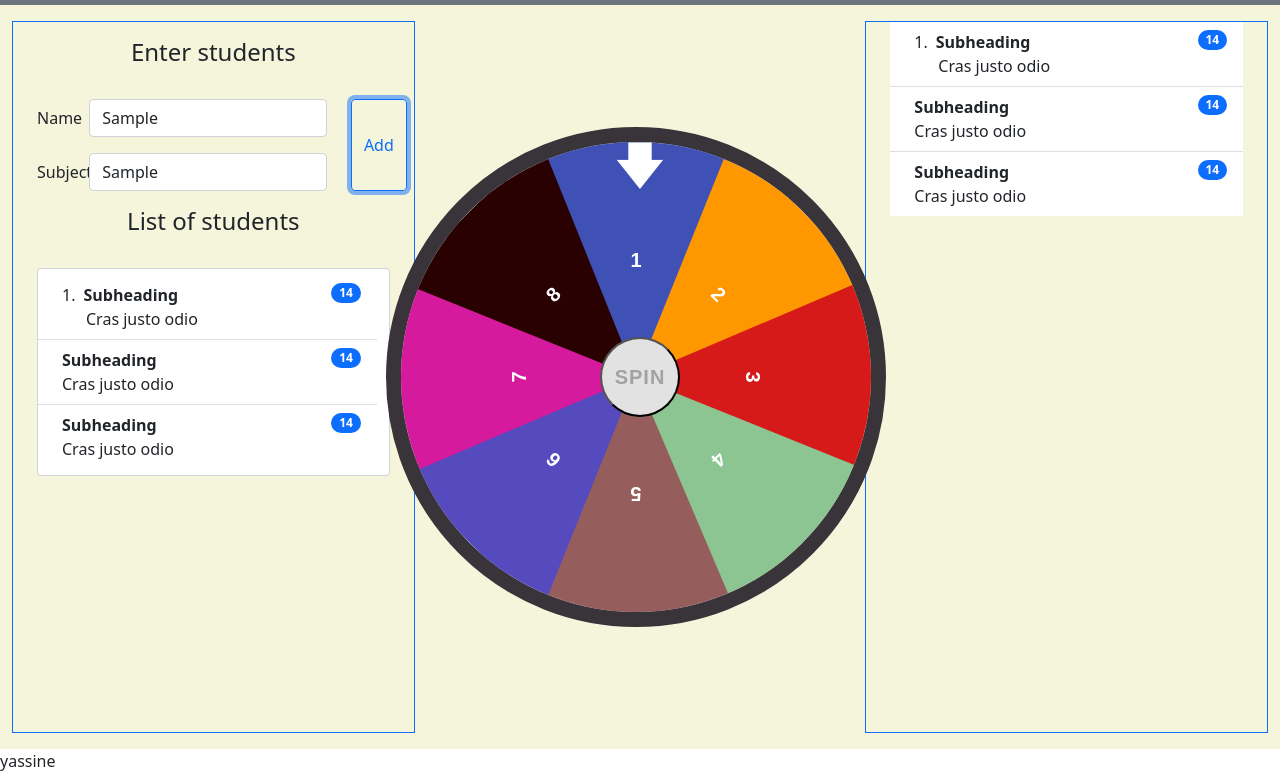
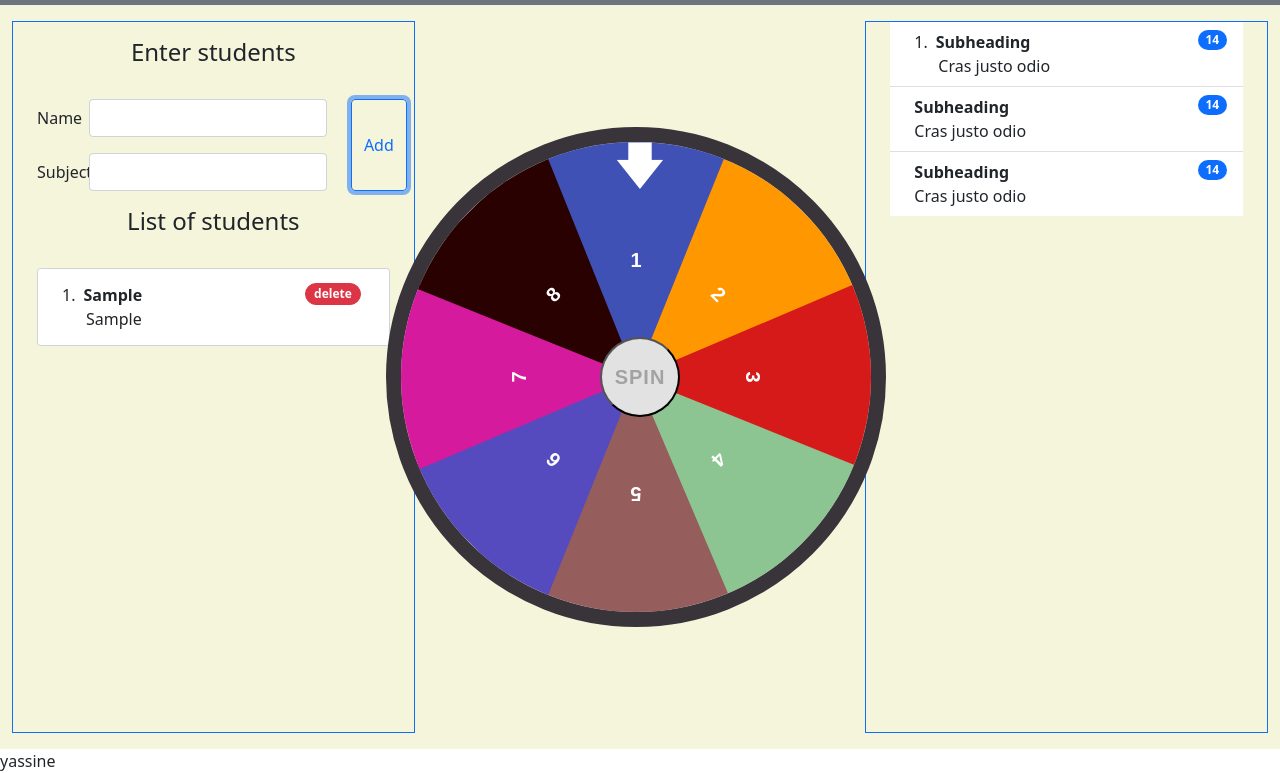
Before and after one commit to yassineelhoubi/brief_2.1_randomPicker, a website: page public/view/index.html in a window 1280 px wide. Both pictures are taken after typing "Sample", "Sample" into the empty fields and a click on the button "Add". Shown: the part 51-824 px from the top of the page. Drawn offline with nearby package versions, Linux system fonts and the light colour scheme.

Commit message:
Push the data into an array and read this data

```diff
--- a/public/recources/js/script.js
+++ b/public/recources/js/script.js
@@ -2,9 +2,76 @@ let cyrcle = document.querySelector(".cyrcle");
 let btn = document.getElementById("spin");
 let number = Math.ceil(Math.random() * 2000);
 
-btn.onclick = function () {
-    console.log( number)
+btn.onclick = async function () {
+    console.log(number)
     cyrcle.style.transform = "rotate(" + number + "deg)";
     number = Math.ceil(Math.random() * 2000);
 
 }
+
+/* add student */
+let studentsArrList = []
+let studentNumber = 1
+
+let addStudent = document.getElementById('addStudent');
+
+addStudent.onclick = function () {
+
+    let studentName =  document.getElementById('name');
+    let studentSubject = document.getElementById('subject');
+    /* check if student name null */
+    if (studentName.value === ""){
+        return ;
+    }
+    /* Creates the object and push it to the studentsArrList */
+    obj = {
+        studentNumber: studentNumber,
+        name: studentName.value,
+        subject: studentSubject.value
+    }
+    studentsArrList.push(obj)
+
+    /* increment the number of student */
+    studentNumber++
+
+    /* refresh the students list */
+
+    refreshStudentsList()
+
+    /* reset input */
+    studentName.value = ""
+    studentSubject.value = ""
+
+}
+
+function refreshStudentsList() {
+    let sortList = null
+    studentsArrList.forEach(student => {
+        if (sortList == null) {
+            sortList = `
+            <li class="list-group-item d-flex justify-content-between align-items-start">
+                        <div class="ms-2 me-auto">
+                          <div class="fw-bold"><span class="me-2 fw-normal">${student.studentNumber}.</span>${student.name}</div>
+                          <div class="ms-4">${student.subject}</div>
+                        </div>
+                        <span class="badge btn btn-danger rounded-pill">delete</span>
+                      </li>
+            `
+        } else {
+            sortList += `
+             <li class="list-group-item d-flex justify-content-between align-items-start">
+                         <div class="ms-2 me-auto">
+                           <div class="fw-bold"><span class="me-2 fw-normal">${student.studentNumber}.</span>${student.name}</div>
+                           <div class="ms-4">${student.subject}</div>
+                         </div>
+                         <span class="badge btn bg-danger rounded-pill">delete</span>
+                       </li>
+             `
+
+        }
+
+    })
+
+    document.getElementById('StudentsList').innerHTML = sortList
+
+}
--- a/public/view/index.html
+++ b/public/view/index.html
@@ -38,7 +38,7 @@
                 <div class="row mb-3">
                   <label class="col-sm-2 col-form-label">Name</label>
                   <div class="col-sm-10">
-                    <input type="text" class="form-control" id="name">
+                    <input type="text" class="form-control " id="name">
                   </div>
                 </div>
                 <div class="row ">
@@ -64,29 +64,14 @@
             <h4 class="text-center mb-3">List of students</h4>
           </div>
           <div class="col-12 p-0 list-container-1">
-            <ol class="list-group list-group-flush form-control rounded-1">
+            <ol class="list-group list-group-flush form-control rounded-1" id="StudentsList">
               <li class="list-group-item d-flex justify-content-between align-items-start">
                 <div class="ms-2 me-auto">
-                  <div class="fw-bold"><span class="me-2 fw-normal">1.</span>Subheading</div>
-                  <div class="ms-4">Cras justo odio</div>
+                  <div class="fw-bold"><span class="me-2 fw-normal">0.</span>Student name</div>
+                  <div class="ms-4">Subject</div>
                 </div>
                 <span class="badge bg-primary rounded-pill ">14</span>
               </li>
-              <li class="list-group-item d-flex justify-content-between align-items-start">
-                <div class="ms-2 me-auto">
-                  <div class="fw-bold">Subheading</div>
-                  Cras justo odio
-                </div>
-                <span class="badge bg-primary rounded-pill">14</span>
-              </li>
-              <li class="list-group-item d-flex justify-content-between align-items-start">
-                <div class="ms-2 me-auto">
-                  <div class="fw-bold">Subheading</div>
-                  Cras justo odio
-                </div>
-                <span class="badge bg-primary rounded-pill">14</span>
-              </li>
-              <!--  -->
 
 
             </ol>
```
